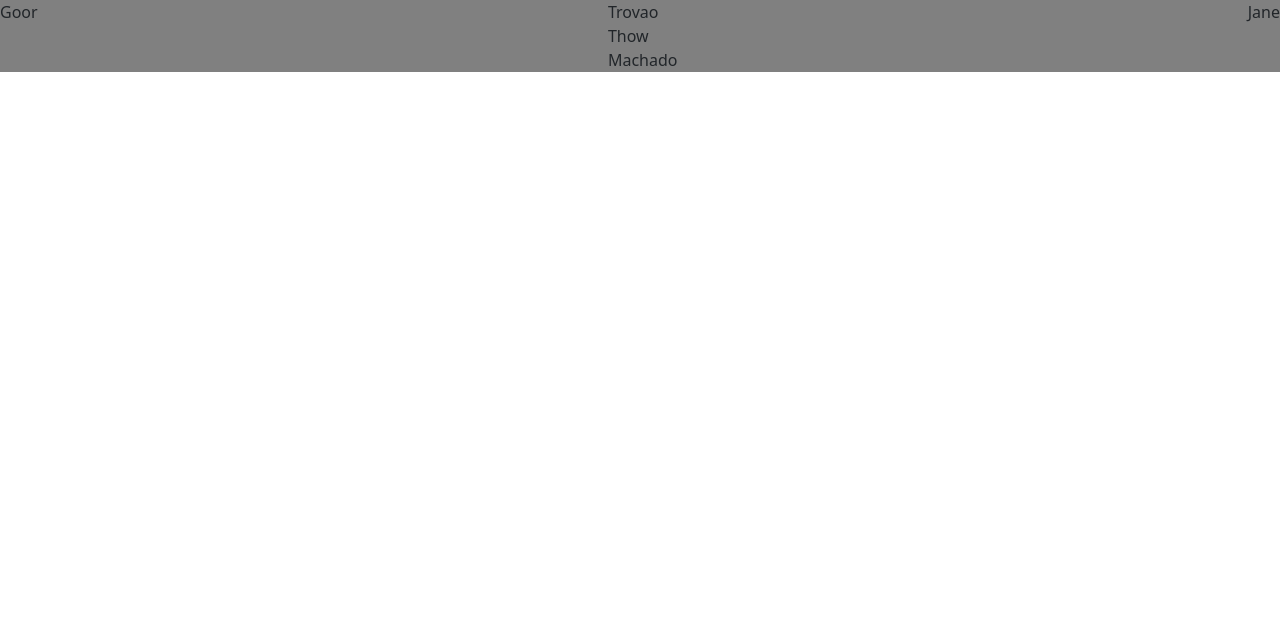
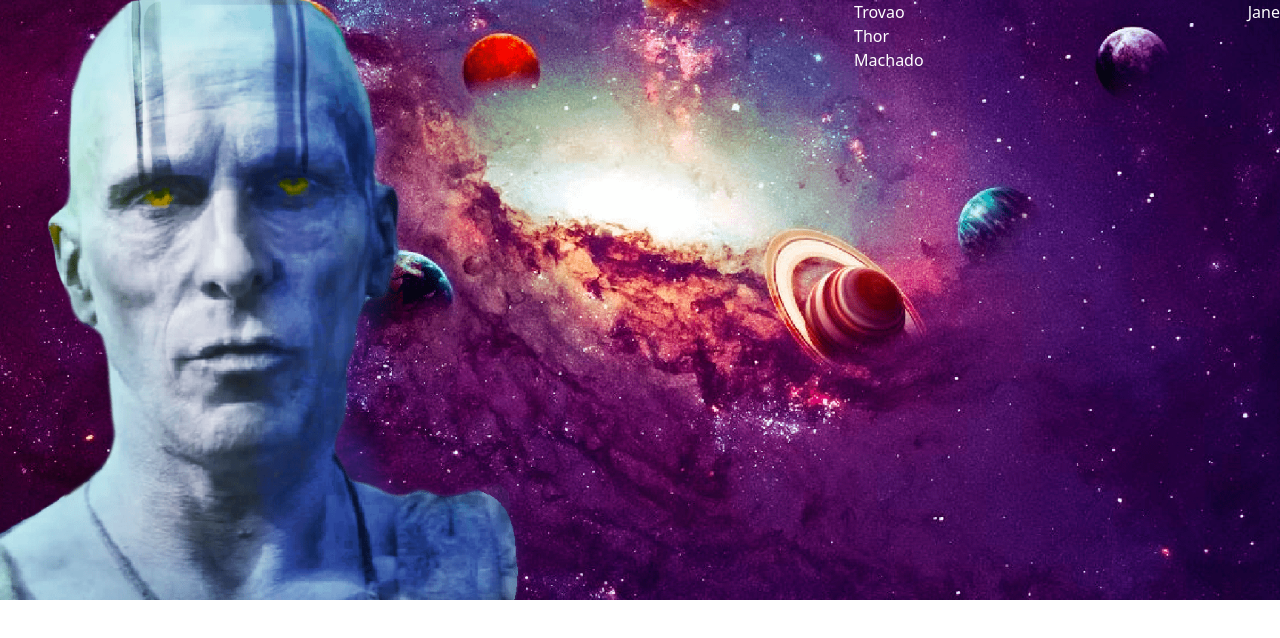
Before and after one commit to DevFullStack-Franklyn-R-Silva/Landing-Page-do-Filme-Thor-Amor-e-Trovao-com-HTML-e-CSS, a plain HTML site: page index.html in a window 1280 px wide. Drawn offline with nearby package versions, Linux system fonts and the light colour scheme.

```diff
--- a/assets/css/styles.css
+++ b/assets/css/styles.css
@@ -1,3 +1,15 @@
-section {
-    background-color: grey;
+.div-secao-principal {
+    background-image: url('../img/secao-principal/fundo.png');
+    background-position: center;
+    background-size: cover;
+    background-color: #e5e5e5;
+    min-height: 600px;
+    color: white;
 }
+
+.img-gorr {
+    width: 100%;
+    max-width: 530px;
+    min-width: 470px;
+    height: 600px;
+}
--- a/index.html
+++ b/index.html
@@ -12,11 +12,13 @@
 </head>
 <body>
     <section>
-        <div class="d-flex justify-content-between">
-            <div>Goor</div>
+        <div class="div-secao-principal d-flex justify-content-between">
+            <div>
+                <img class="img-gorr" alt="Imagem do Gorr" src="./assets/img/secao-principal/gorr.png"/>
+            </div>
             <div>
                 <div>Trovao</div>
-                <div>Thow</div>
+                <div>Thor</div>
                 <div>Machado</div>
             </div>
             <div>Jane</div>
```
